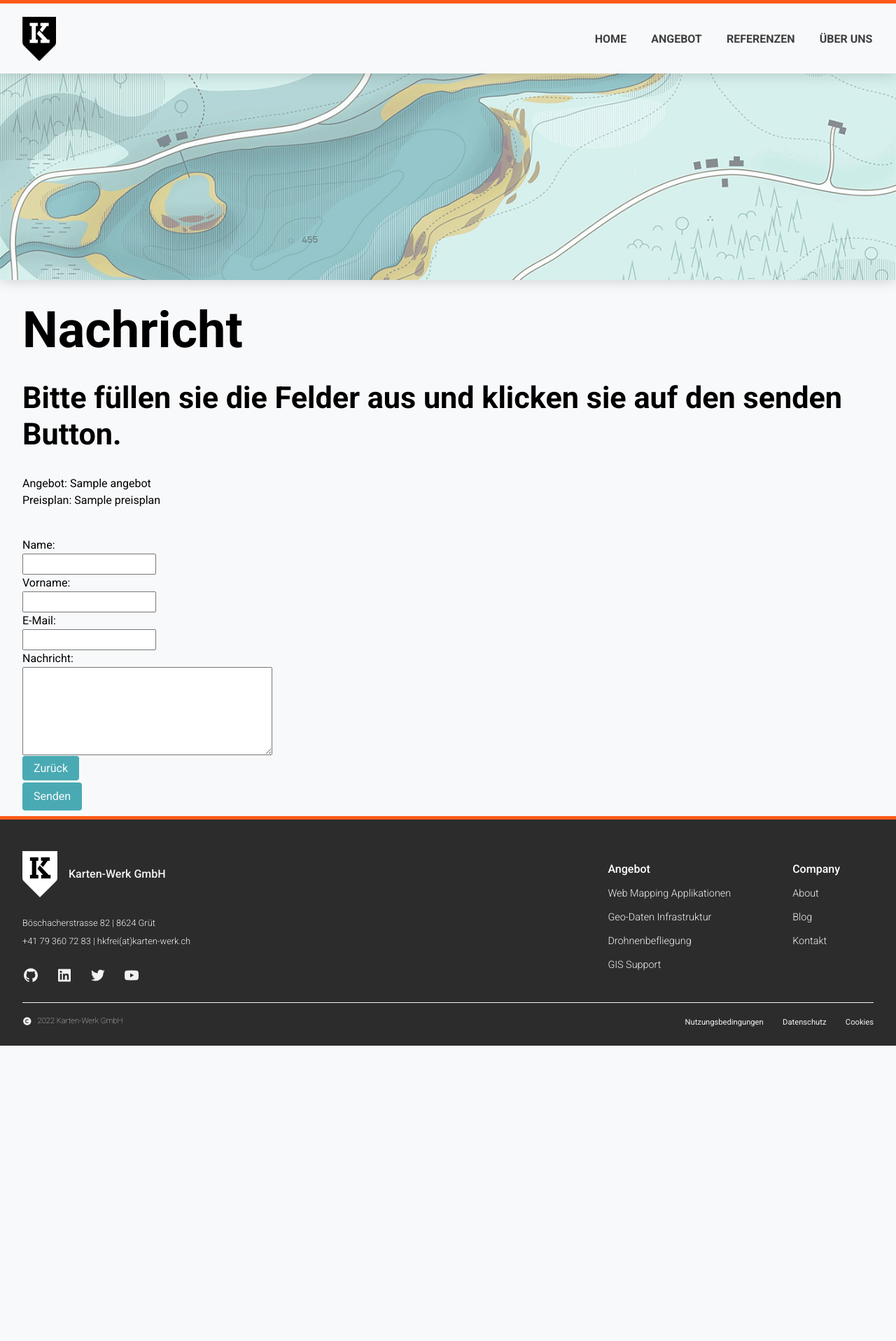
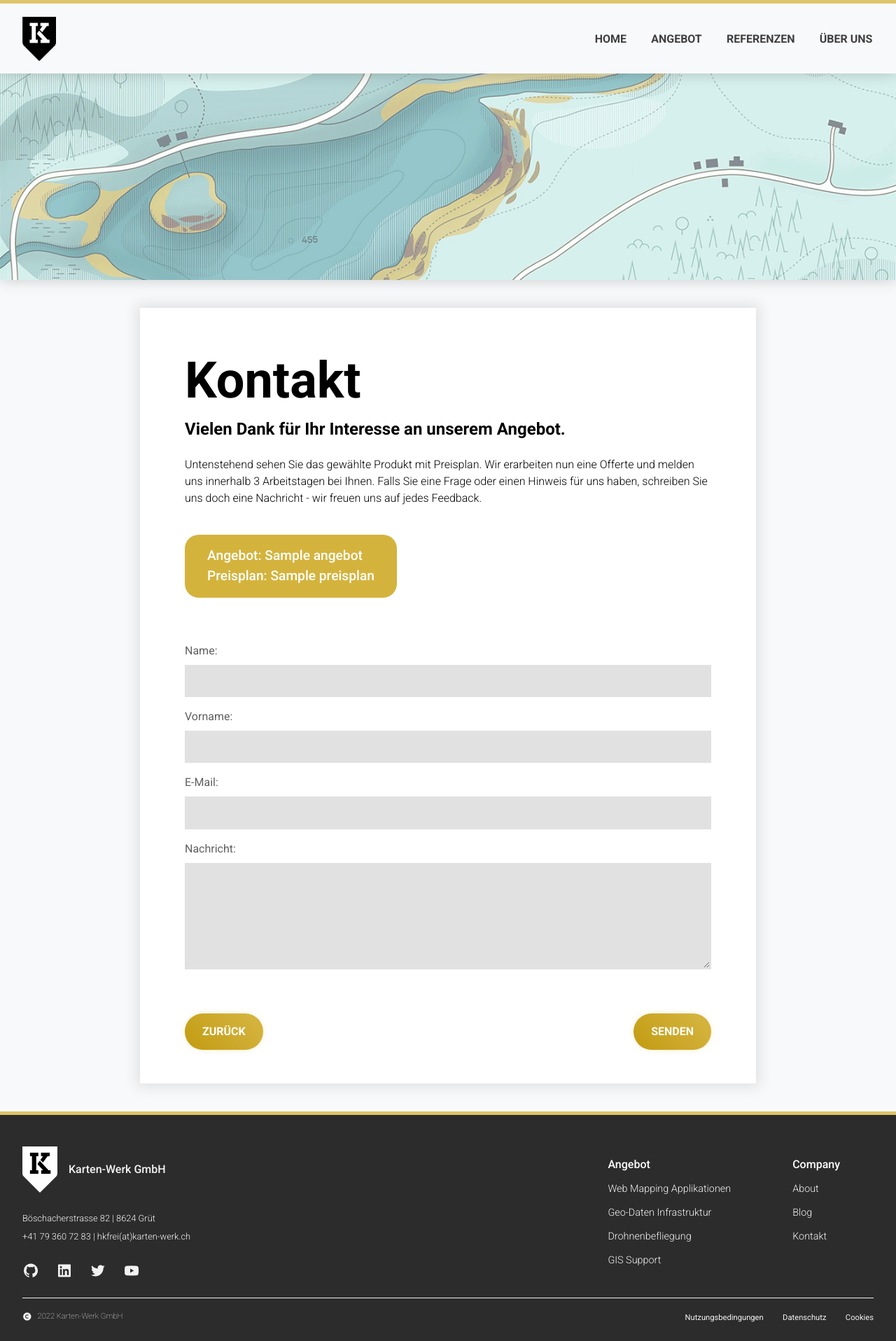
Before and after one commit to hkfrei/multimedia-werk, a Django app: page /angebot/1/preisplan/1/contact in a window 1280 px wide. Shown: the whole page at 70% size. Before the commit the page ends 1494 px from the top, so only its background shows below. Run offline with Django 4.2, Linux system fonts and the light colour scheme; tables that the repository leaves empty hold one stand-in row (values such as "Sample post").

Commit message:
feat: typo vorname

```diff
--- a/kartenwerk/forms.py
+++ b/kartenwerk/forms.py
@@ -8,7 +8,7 @@ class MessageForm(ModelForm):
         fields = ['name', 'vorname', 'email', 'nachricht']
         widgets = {
             'name': TextInput(attrs={'class': 'form-control'}),
-            'vormanme': TextInput(attrs={'class': 'form-control'}),
+            'vorname': TextInput(attrs={'class': 'form-control'}),
             'email': EmailInput(attrs={'class': 'form-control'}),
             'nachricht': Textarea(attrs={'class': 'form-control', 'rows': 5})
         }
--- a/kartenwerk/static/kartenwerk/css/main.css
+++ b/kartenwerk/static/kartenwerk/css/main.css
@@ -7,9 +7,9 @@
 :root {
   --color-light-50: #fff;
   --color-light-100: #f8f9fb;
-  --color-light-200: #b4b4b4;
-  --color-light-300: #9d9d9d;
-  --color-light-400: #808080;
+  --color-light-200: #e1e1e1;
+  --color-light-300: #bbbbbb;
+  --color-light-400: #a9a9a9;
   --color-dark-50: #7c7c7c;
   --color-dark-100: #707070;
   --color-dark-200: #5f5f5f;
@@ -63,7 +63,7 @@
 
 .site-head__bordertop-gold {
   padding: 0.6rem 0;
-  border-top: 5px solid var(--color-secondary-200);
+  border-top: 5px solid var(--color-secondary-100);
 }
 
 .site-head__bordertop-red {
@@ -180,14 +180,6 @@
   width: 100%;
 }
 
-/* .video-container iframe {
-  position: absolute;
-  top: 0;
-  left: 0;
-  width: 100%;
-  height: 100%;
-} */
-
 /* ============================================
 | GLOBAL VIDEO-CONTAINER END
 ============================================ */
@@ -248,7 +240,7 @@ a {
   outline-offset: 0.2rem;
 }
 
-@media (min-width: 40em) {
+/* @media (min-width: 40em) {
   h1 {
     font-size: 3rem;
   }
@@ -256,7 +248,7 @@ a {
   h2 {
     font-size: 2.5rem;
   }
-}
+} */
 
 .skip-link {
   display: inline-block;
@@ -1369,3 +1361,106 @@ p.fazit {
     grid-column: span 2 / auto;
   }
 }
+
+/* ============================================
+| ABOUT PHOTOGALLERY END
+============================================ */
+
+/* ============================================
+| CONTACT START
+============================================ */
+.container-contact {
+  display: flex;
+  justify-content: center;
+  align-items: center;
+  width: 100%;
+  height: 100%;
+  margin-top: 2.5rem;
+  margin-bottom: 2.5rem;
+}
+
+section.meta-contact {
+  border-radius: 20px;
+  padding: 1rem 2rem;
+  margin: 1.5rem 0 4rem 0;
+  background: var(--color-secondary-200);
+  display: flex;
+  flex-direction: column;
+  width: fit-content;
+}
+p.meta-contact {
+  padding: 0;
+  margin: 0;
+  font-weight: 500;
+  font-size: 1.2em;
+  color: #fff;
+}
+
+h3.error {
+  color: var(--error-color);
+  font-weight: 500;
+}
+
+.contact-box {
+  max-width: 880px;
+  display: grid;
+  padding: 2rem 4rem;
+  background-color: #fff;
+  box-shadow: 0px 0px 19px 5px rgba(0, 0, 0, 0.1);
+}
+
+/* .contact-left {
+  height: 100%;
+  background: url("../img/kw-modal.webp") no-repeat center;
+  background-size: cover;
+} */
+
+.form-control {
+  width: 100%;
+  padding: 0.5rem 1rem;
+  outline: none;
+  border: 2px solid rgba(0, 0, 0, 0);
+  background-color: var(--color-light-200);
+  font-size: 1.1rem;
+  margin-bottom: 1rem;
+  margin-top: 8px;
+  transition: 0.5s;
+}
+
+.form-control:hover {
+  background-color: var(--color-light-300);
+}
+
+.form-control:focus {
+  background-color: #fff;
+  border: 2px solid var(--color-secondary-200);
+}
+
+label {
+  color: var(--color-dark-200);
+}
+
+.button-wrapper {
+  display: flex;
+  justify-content: space-between;
+  gap: 1rem;
+}
+
+@media screen and (max-width: 700px) {
+  .contact-box {
+    min-width: auto;
+    padding: 1rem 1rem;
+  }
+
+  section.meta-contact {
+    padding: 0.5rem 1rem;
+    margin: 1.5rem 0 2rem 0;
+  }
+  p.meta-contact {
+    padding: 0;
+    margin: 0;
+    font-weight: 400;
+    font-size: 1em;
+    color: #fff;
+  }
+}
--- a/kartenwerk/templates/kartenwerk/contact.html
+++ b/kartenwerk/templates/kartenwerk/contact.html
@@ -4,17 +4,28 @@
 
 {% block title %}Kontakt{% endblock %}
 {% block bordertop %}
-<div class="site-head__bordertop-red"></div>
-{% endblock %} {% block content %} {% load static %}
-<header class="angebot">
-  <h1 class="heading">Nachricht</h1>
-  <h2 class="sub__heading">
-    Bitte füllen sie die Felder aus und klicken sie auf den senden Button.
+<div class="site-head__bordertop-gold"></div>
+{% endblock %} {% block content %} {% load static %} {% if email_error %}
+<h3 class="error">{{email_error}}</h3>
+{% endif %}
+
+<div class="container-contact">
+  <div class="contact-box">
+    <h1 class="heading">Kontakt</h1>
+    <h2 class="sub-heading">
+      Vielen Dank für Ihr Interesse an unserem Angebot.
     </h2>
-  Angebot: {{angebot.name}} <br />
-  Preisplan: {{preisplan.name}}
-</header>
-<main>
+    <p>
+      Untenstehend sehen Sie das gewählte Produkt mit Preisplan. Wir erarbeiten
+      nun eine Offerte und melden uns innerhalb 3 Arbeitstagen bei Ihnen. Falls
+      Sie eine Frage oder einen Hinweis für uns haben, schreiben Sie uns doch
+      eine Nachricht - wir freuen uns auf jedes Feedback.
+    </p>
+    <section class="meta-contact">
+      <p class="meta-contact">Angebot: {{angebot.name}}</p>
+      <p class="meta-contact">Preisplan: {{preisplan.name}}</p>
+    </section>
+    <section class="contact-form">
       <form action="" method="post">
         {% csrf_token %} {{ form.non_field_errors }}
         <div>{{ form.name.label_tag }}</div>
@@ -27,19 +38,30 @@
         <div>{{ form.nachricht }}</div>
 
         <!-- back and save buttons -->
-    <div>
-      <a
-        href="{% url 'kartenwerk:angebot_detail' angebot.id %}"
-        class="btn btn-light"
+        <div class="button-wrapper">
+          <div class="button-container">
+            <a href="{% url 'kartenwerk:angebot_detail' angebot.id %}">
+              <button class="[ button ] [ button-secondary ]" role="button">
+                Zurück
+              </button>
+            </a>
+          </div>
+          <div class="button-container">
+            <a href="{% url 'kartenwerk:angebot_detail' angebot.id %}">
+              <button
+                class="[ button ] [ button-secondary ]"
+                type="submit"
+                role="button"
               >
-        Zurück</a
-      >
+                Senden
+              </button>
+            </a>
           </div>
-    <div>
-      <button class="btn" type="submit">Senden</button>
         </div>
       </form>
-</main>
+    </section>
+  </div>
+</div>
 {% endblock %} {% block borderbottom %}
-<div class="site-head__bordertop-red"></div>
+<div class="site-head__bordertop-gold"></div>
 {% endblock %}
```
Also changed, not shown: kartenwerk/static/kartenwerk/img/KW-HG-contact.webp (added). Lines whose indentation alone changed are shown as unchanged.
